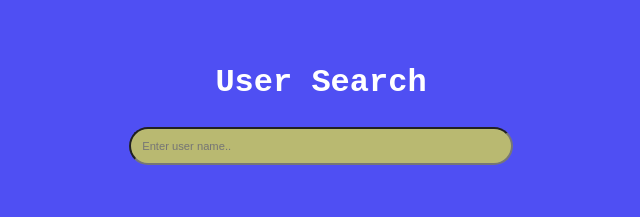
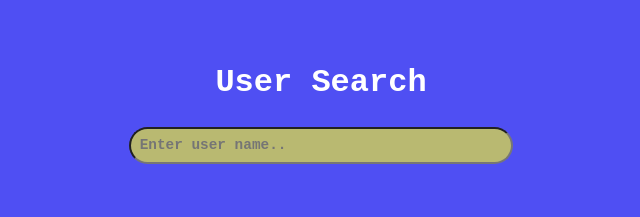
Before and after one commit to amjadiftikhar/github_users, a React (Create React App) app: page / in a window 1280 px wide. Shown: the top 217 px of the page, without its empty margins (319-959 px from the left). Built offline with nearby package versions, Linux system fonts and the light colour scheme.

Commit message:
small changes made and code cleaned

```diff
--- a/src/app.css
+++ b/src/app.css
@@ -16,7 +16,6 @@
 
 /* main container to display all users */
 .mainContainer ul {
-	/* border: 2px solid red; */
 	margin-top: 5%;
 	display: flex;
 	align-content: center;
@@ -28,7 +27,6 @@
 
 /* user profile container */
 .userContainer {
-	/* border: 2px solid yellow; */
 	min-width: 15em;
 	list-style: none;
 	flex: 1 1 150px;
@@ -45,7 +43,6 @@
 
 /* Styles for the card inside profile container as well as userDetails */
 .userCard {
-	/* border: 2px solid black; */
 	display: flex;
 	flex-direction: column;
 }
@@ -58,7 +55,6 @@
 
 /* styles for profile contents e.g profile image, username etc */
 .profileContent {
-	/* border: 2px solid purple; */
 	display: flex;
 	flex-direction: column;
 	align-items: center;
@@ -81,9 +77,11 @@
 	border-radius: 5em;
 	background-color: rgb(185, 185, 113);
 	color: rgb(10, 8, 41);
-	font-size: 0.7em;
+	font-size: 0.9em;
+	font-family: "Courier New", Courier, monospace;
+	font-weight: 600;
 	cursor: pointer;
-	padding: 1em;
+	padding: 0.6em;
 	width: 30%;
 	margin-top: 2%;
 }
```
